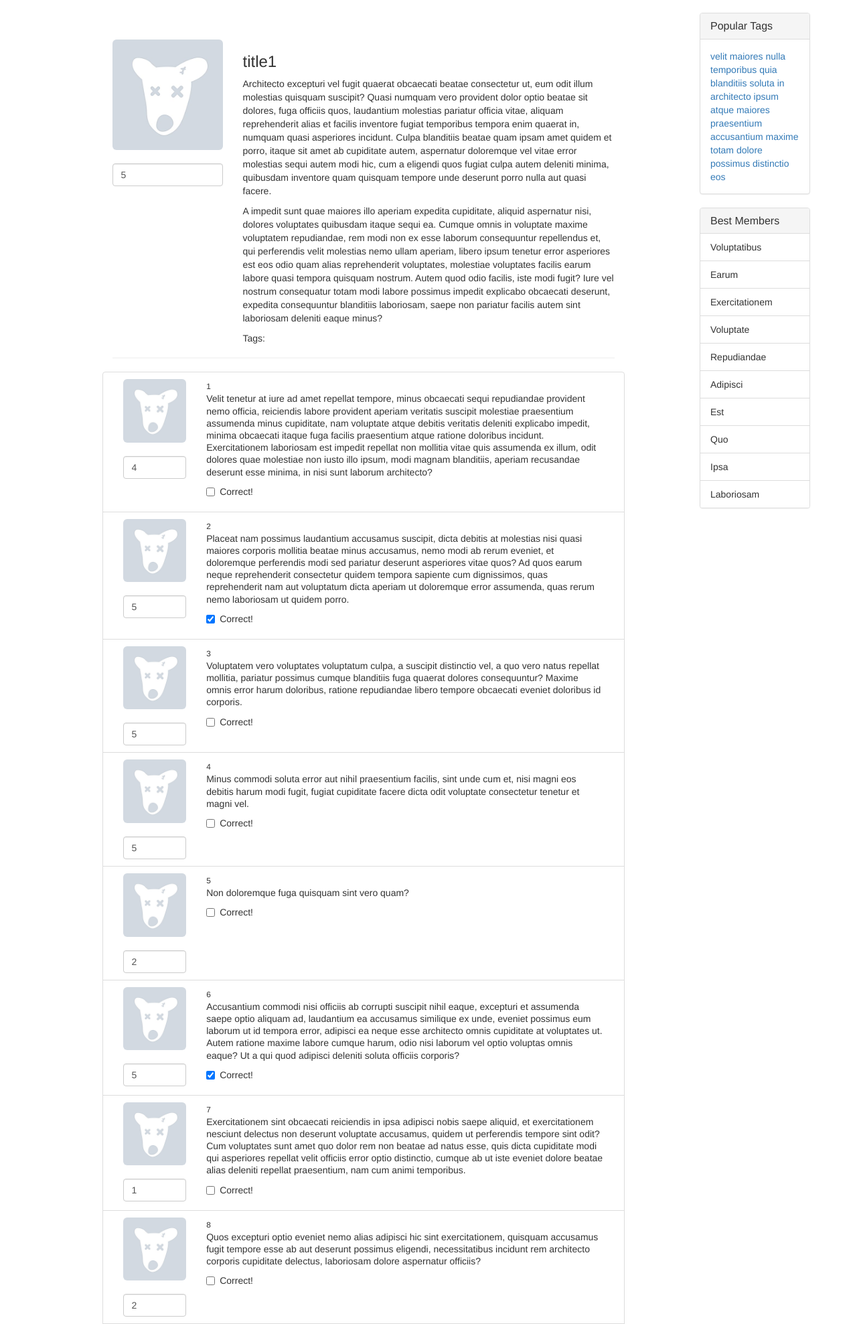
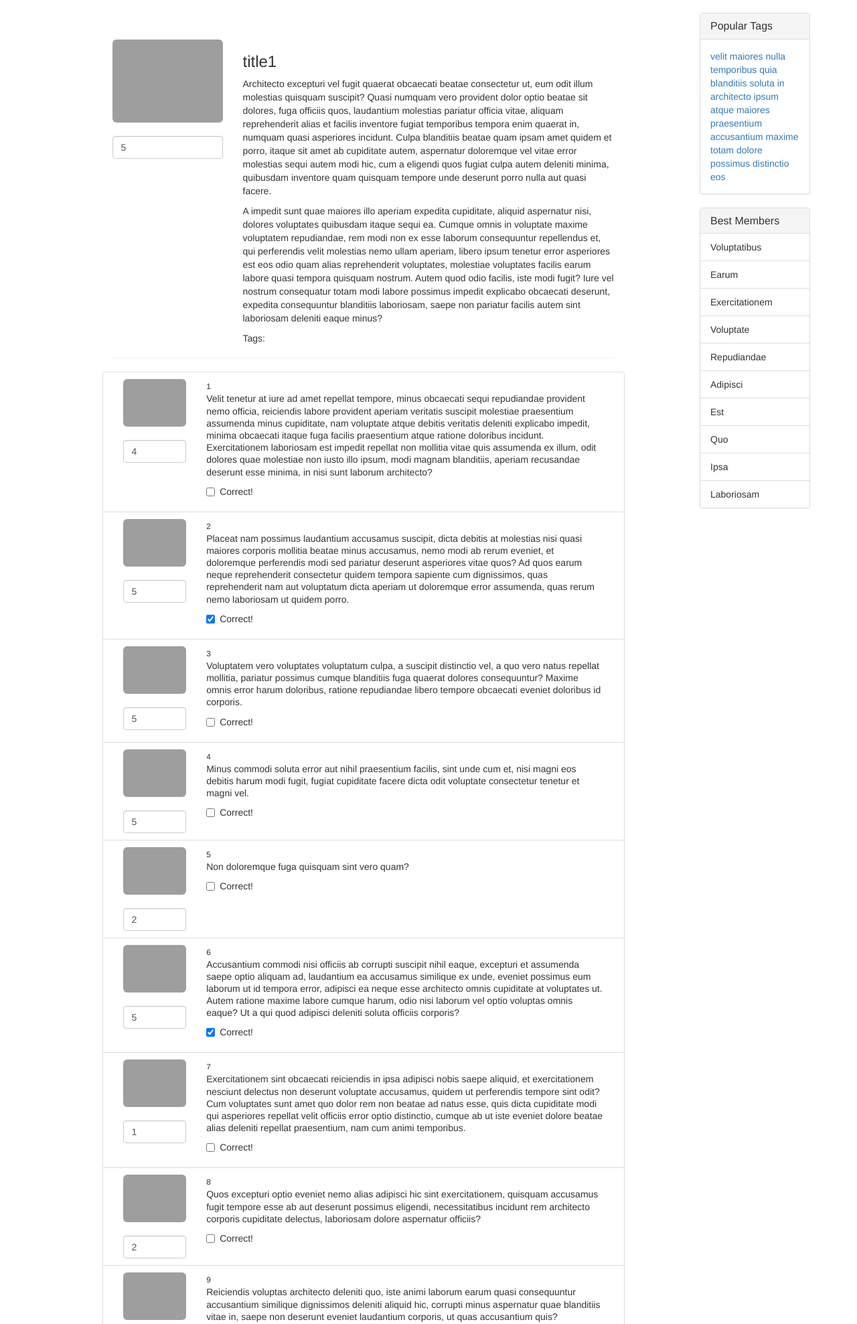
Before and after one commit to skalniy/tp-web, a Django app: page /question/1 in a window 1280 px wide. Shown: the part 51-2028 px from the top of the page at 67% size. Run offline with Django 3.2, Linux system fonts and the light colour scheme; data comes from the database, SQL or seed files in the repository; grey boxes are pictures that could not be loaded.

Commit message:
Updated avatars

```diff
--- a/ask_naumov/ask/management/commands/dbpopulate.py
+++ b/ask_naumov/ask/management/commands/dbpopulate.py
@@ -30,7 +30,8 @@ class Command(BaseCommand):
                 if i % k == 0:
                     q.tags.add(v)
             for j in range(1, random.randint(1,150)):
-                q.answer_set.create(content='text'+str(j), rating=random.randint(1,5), is_correct=random.choice([True, False]))
+                q.answer_set.create(content='text'+str(j), rating=random.randint(1,5), is_correct=random.choice([True, False]),
+                                   author=random.choice(profiles))
             q.save()
 
         self.stdout.write(self.style.SUCCESS('DB successfully populated'))
--- a/ask_naumov/ask/models.py
+++ b/ask_naumov/ask/models.py
@@ -48,6 +48,7 @@ class Question(models.Model):
 
 class Answer(models.Model):
     question = models.ForeignKey(Question, on_delete=models.CASCADE)
+    author = models.ForeignKey(Profile, on_delete=models.CASCADE)
     content = models.TextField()
     is_correct = models.BooleanField()
     rating = models.IntegerField()
--- a/ask_naumov/templates/base.html
+++ b/ask_naumov/templates/base.html
@@ -44,8 +44,7 @@
         <ul class="nav navbar-nav navbar-right">
           {% if user.is_authenticated %}
             <li>
-              {% load static %}
-              <img src="{% static './img/avatar.jpg' %}" class="img-rounded navbar-brand">
+              <img src="/uploads/{{ user.profile.avatar.name }}" class="img-rounded navbar-brand">
             </li>
             <li>
               <p class="navbar-text">{{ user.username }}</p>
--- a/ask_naumov/templates/question.html
+++ b/ask_naumov/templates/question.html
@@ -4,7 +4,7 @@
   <div class="row">
     <div class="col-sm-3">
       {% load static %}
-      <img src="{% static "./img/avatar.jpg" %}" class="img-responsive img-rounded">
+      <img src="/uploads/{{ question.author.avatar.name}}" class="img-responsive img-rounded">
       <br>
       <input type="number" class="form-control" value="{{ question.rating }}">
     </div>
@@ -26,8 +26,7 @@
     {% for a in answers %}
       <div class="row list-group-item">
         <div class="col-sm-2 ">
-          {% load static %}
-          <img src="{% static "./img/avatar.jpg" %}" class="img-responsive img-rounded">
+          <img src="/uploads/{{ a.author.avatar.name}}" class="img-responsive img-rounded">
           <br>
           <input type="number" class="form-control" value="{{ a.rating }}">
         </div>
--- a/ask_naumov/templates/settings.html
+++ b/ask_naumov/templates/settings.html
@@ -31,8 +31,7 @@
     <label class="col-sm-4 control-label">Upload avatar</label>
 
     <div class="col-sm-4">
-       {% load static %}
-      <img src="{% static "./img/avatar.jpg" %}" class="img-responsive img-thumbnail" >
+      <img src="/uploads/{{ user.profile.avatar.name }}" class="img-responsive img-thumbnail" >
       <input type="file">
     </div>
   </div>
```
